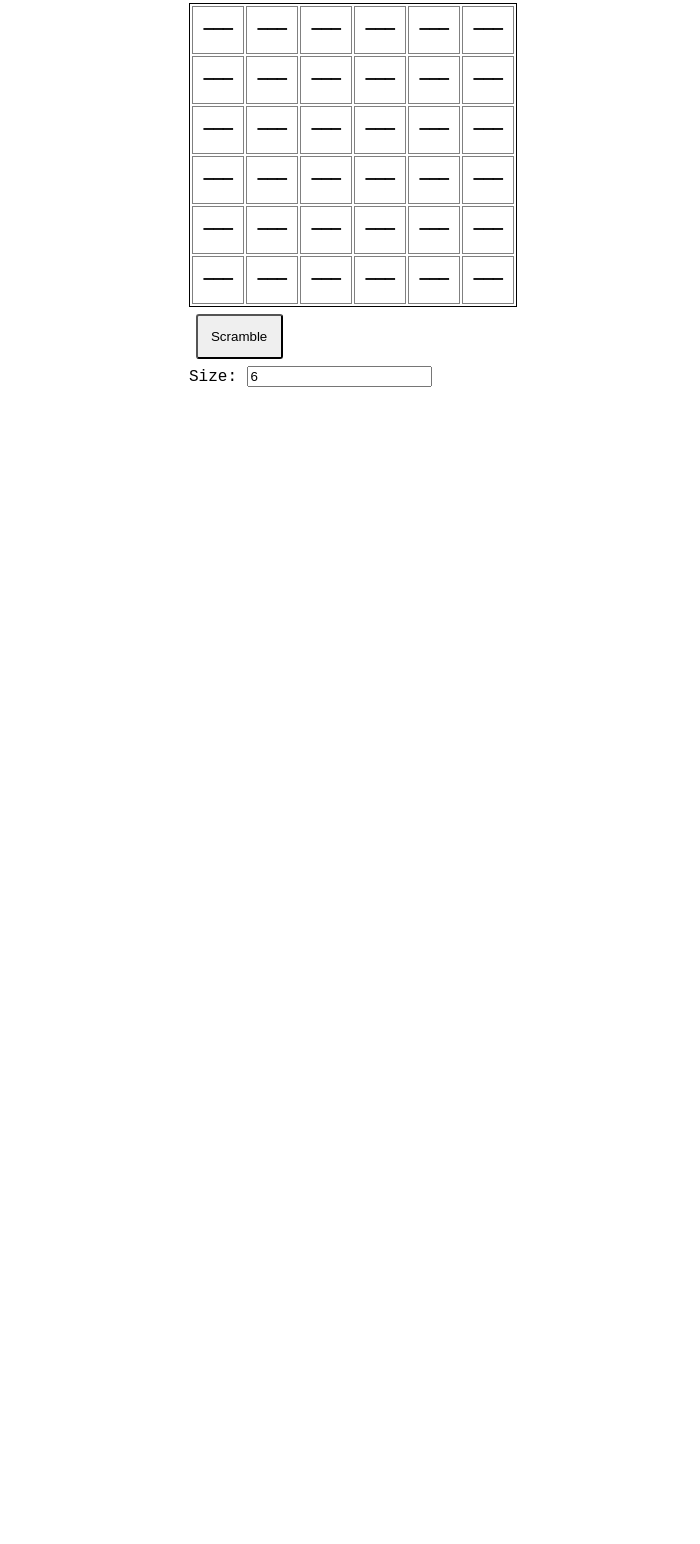
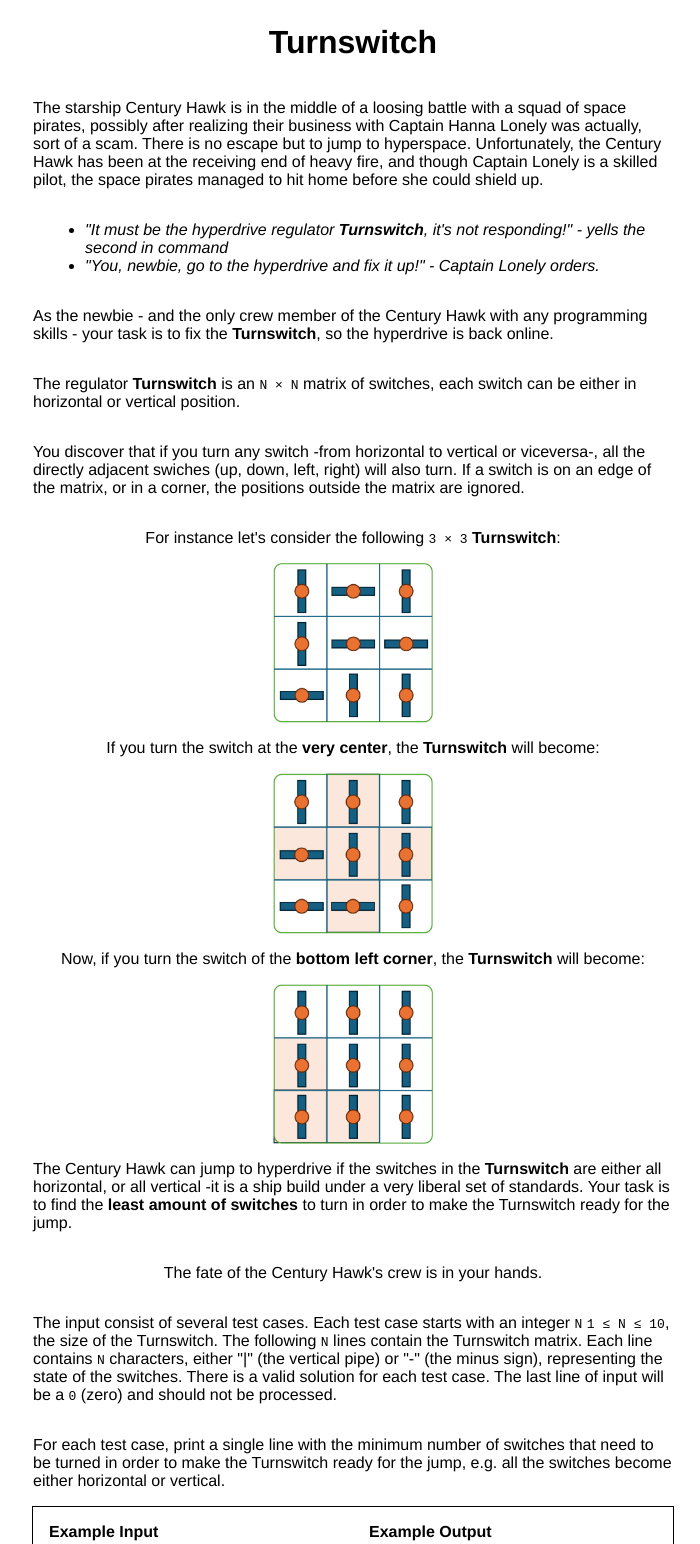
Before and after one commit to juli4nb4dillo/turnswitch, a plain HTML site: page index.html in a window 1280 px wide. Shown: the part 5-1549 px from the top of the page, without its empty margins (287-987 px from the left). Before the commit the page ends 800 px from the top, so only its background shows below. Drawn offline with Linux system fonts and the light colour scheme.

Commit message:
:pick: update.

```diff
--- a/index.html
+++ b/index.html
@@ -1,127 +1,165 @@
 <htm>
+
     <head>
         <style type="text/css">
             body {
-                font-family: 'Courier New', Courier, monospace;
+                font-family: 'Franklin Gothic Medium', 'Arial Narrow', Arial, sans-serif;
             }
 
             main {
                 display: grid;
-                justify-content: center;
+                place-items: center;
+
             }
 
-            #table {
-                text-align: center;
-                border: 1px black solid;
-                font-weight: 1000;
-                font-size: 16;
-                line-height: 0.8em;
+            p {
+                max-width: 40em;
             }
 
-            #table td {
-                width: 3em;
-                height: 3em;
-                border: 1px gray solid;
+            ul {
+                max-width: 36em;
             }
 
-            button {
-                padding: 1em;
-                margin: 0.5em;
-                border-radius: 3px;
-                box-shadow: none;
+            div.examples {
+                width: 40em;
+                border: 1px solid black;
+                display: grid;
+                grid-template-columns: 1fr 1fr;
             }
+            div.examples h4 {
+                margin: 1em;
+            }
+            div.examples code {
+                border: 1px solid green;
+                margin: 1em;
+                white-space: pre-line;
+            }
+
         </style>
     </head>
 
     <body>
         <main>
-            <div></div>
-            <table id="table">
-                <tbody></tbody>
-            </table>
+            <h1>Turnswitch</h1>
+            <p>
+                The starship Century Hawk is in the middle of a loosing battle with a squad of space pirates, possibly
+                after
+                realizing their business with Captain Hanna Lonely
+                was actually, sort of a scam. There is no escape but to jump to hyperspace. Unfortunately, the Century
+                Hawk
+                has
+                been at the receiving end of heavy fire, and
+                though Captain Lonely is a skilled pilot, the space pirates managed to hit home before she could shield
+                up.
+            </p>
+
+            <ul>
+                <li>
+                    <i>"It must be the hyperdrive regulator <b>Turnswitch</b>, it's not responding!" - yells the
+                        second in command</i>
+                </li>
+                <li>
+                    <i>"You, newbie, go to the hyperdrive and fix it up!" - Captain Lonely orders.</i>
+                </li>
+            </ul>
+            <p>
+                As the newbie - and the only crew member of the Century Hawk with any programming skills - your task is
+                to fix the <b>Turnswitch</b>, so the hyperdrive is back online.
+            </p>
+            <p>
+                The regulator <b>Turnswitch</b> is an <code>N &times; N</code> matrix of switches, each switch can be
+                either in
+                horizontal
+                or vertical position.
+            </p>
+            <p>
+                You discover that if you turn any switch -from horizontal to vertical or viceversa-, all the directly
+                adjacent
+                swiches (up, down, left, right) will also turn. If a switch
+                is on an edge of the matrix, or in a corner, the positions outside the matrix are ignored.
+            </p>
+            <p>
+                For instance let's consider the following <code>3 &times; 3</code> <b>Turnswitch</b>:
+            </p>
+
             <div>
-                <button id="scramble">Scramble</button>
+                <img src="tswitch1.png" alt="img1" width="160">
             </div>
+
+            <p>
+                If you turn the switch at the <b>very center</b>, the <b>Turnswitch</b> will become:
+            </p>
             <div>
-                Size: <input id="size" type="number" value="6" />
+                <img src="tswitch2.png" alt="img2" width="160">
             </div>
+            <p>
+                Now, if you turn the switch of the <b>bottom left corner</b>, the <b>Turnswitch</b> will become:
+            </p>
+            <div>
+                <img src="tswitch3.png" alt="img3" width="160">
+            </div>
+            <p>
+                The Century Hawk can jump to hyperdrive if the switches in the <b>Turnswitch</b> are either all
+                horizontal, or all vertical -it is a ship build under a very
+                liberal set of standards. Your task is to find the <b>least amount of switches</b> to turn in order to
+                make the Turnswitch ready for the jump.
+            </p>
+            <p>
+                The fate of the Century Hawk's crew is in your hands.
+            </p>
+
+            <p>
+                The input consist of several test cases. Each test case starts with an integer <code>N</code>
+                <code>1 &leq; N &leq; 10</code>,
+                the size of the Turnswitch.
+                The following <code>N</code> lines contain the Turnswitch matrix.
+                Each line contains <code>N</code> characters, either "|" (the vertical pipe) or "-" (the minus sign),
+                representing
+                the state of the switches.
+                There is a valid solution for each test case.
+                The last line of input will be a <code>0</code> (zero) and should not be processed.
+            </p>
+            <p>
+                For each test case, print a single line with the minimum number of switches that need to be turned in
+                order to make the Turnswitch ready for the jump, e.g. all the
+                switches become either horizontal or vertical.
+            </p>
+            <div class="examples">
+                <h4>Example Input</h4>
+                <h4>Example Output</h4>
+
+                <code>
+                    3
+                    -||
+                    ---
+                    |-|
+                    3
+                    ||-
+                    |-|
+                    -||
+                    4
+                    -|-|
+                    ||-|
+                    ||-|
+                    ||--
+                    4
+                    |||-
+                    |---
+                    -|--
+                    -|-|
+                    0
+                </code>
+                <code>
+                    3
+                    2
+                    3
+                    3
+                </code>
+            </div>
+            <p>
+                <a href="./turnswitch.html">Try it here.</a>
+            </p>
         </main>
     </body>
-    <script type="text/javascript">
-        let grid = [];
-        let N = 6;
-        const ADJ = [
-            { r: 0, c: 0 },
-            { r: 1, c: 0 },
-            { r: -1, c: 0 },
-            { r: 0, c: 1 },
-            { r: 0, c: -1 },
-        ];
-        const initialize = () => {
-            grid = [];
-            N = Number(document.getElementById('size').value);
-            // fill array
-            for (let i = 0; i < N; i++) {
-                const row = [];
-                for (let j = 0; j < N; j++) row.push(false);
-                grid.push(row);
-            }
-            renderTable();
-        }
 
-        const scramble = () => {
-            let rand = (new Date()).getMilliseconds();
-            const reps = 2 * N + rand % N;
-            rand = rand ^ (rand >> 1);
-            for (let i = 0; i < reps; i++) {
-                const p = {
-                    r: rand % N,
-                    c: (rand >> 1) % N,
-                }
-                rand = rand ^ (rand >> 1);
-                turnSwitch(p);
-            }
-            renderTable();
-        }
-
-        document.getElementById('scramble').addEventListener('click', scramble);
-
-        const turnSwitch = (p) => {
-            for (let i = 0; i < ADJ.length; i++) {
-                const d = { r: p.r + ADJ[i].r, c: p.c + ADJ[i].c };
-                if (d.r < 0 || d.r == N || d.c < 0 || d.c == N) continue;
-                grid[d.r][d.c] = !grid[d.r][d.c];
-            }
-        }
-
-        const clickTurnswitch = (ev) => {
-            const cell = ev.target;
-            turnSwitch({
-                r: Number(cell.dataset.r),
-                c: Number(cell.dataset.c)
-            });
-            renderTable();
-        }
-
-        const renderTable = () => {
-            const tbody = document.getElementById('table').tBodies[0];
-            let cells = document.getElementsByClassName('cell');
-            for (let i = 0; i < cells.length; i++) cells[i].removeEventListener('click', clickTurnswitch);
-            const s = grid.map((row, r) =>
-                `<tr>
-                    ${row.map((cell, c) =>
-                    `<td class="cell" data-r="${r}" data-c="${c}"> ${cell ? '&VerticalLine;<br>&VerticalLine;' : '&HorizontalLine;&HorizontalLine;&HorizontalLine;'} </td>`)
-                    .join('')}
-                </tr>`
-            ).join('');
-            //console.log(s);
-            tbody.innerHTML = s;
-            cells = document.getElementsByClassName('cell');
-            for (let i = 0; i < cells.length; i++) cells[i].addEventListener('click', clickTurnswitch);
-        }
-
-        document.getElementById('size').addEventListener('change', initialize);
-
-        initialize();
-    </script>
-</htm>
+    </html>
```
Also changed, not shown: turnswitch.html (added, +144 -0 lines), qr_code.png (added), tswitch1.png (added), tswitch2.png (added), tswitch3.png (added).
